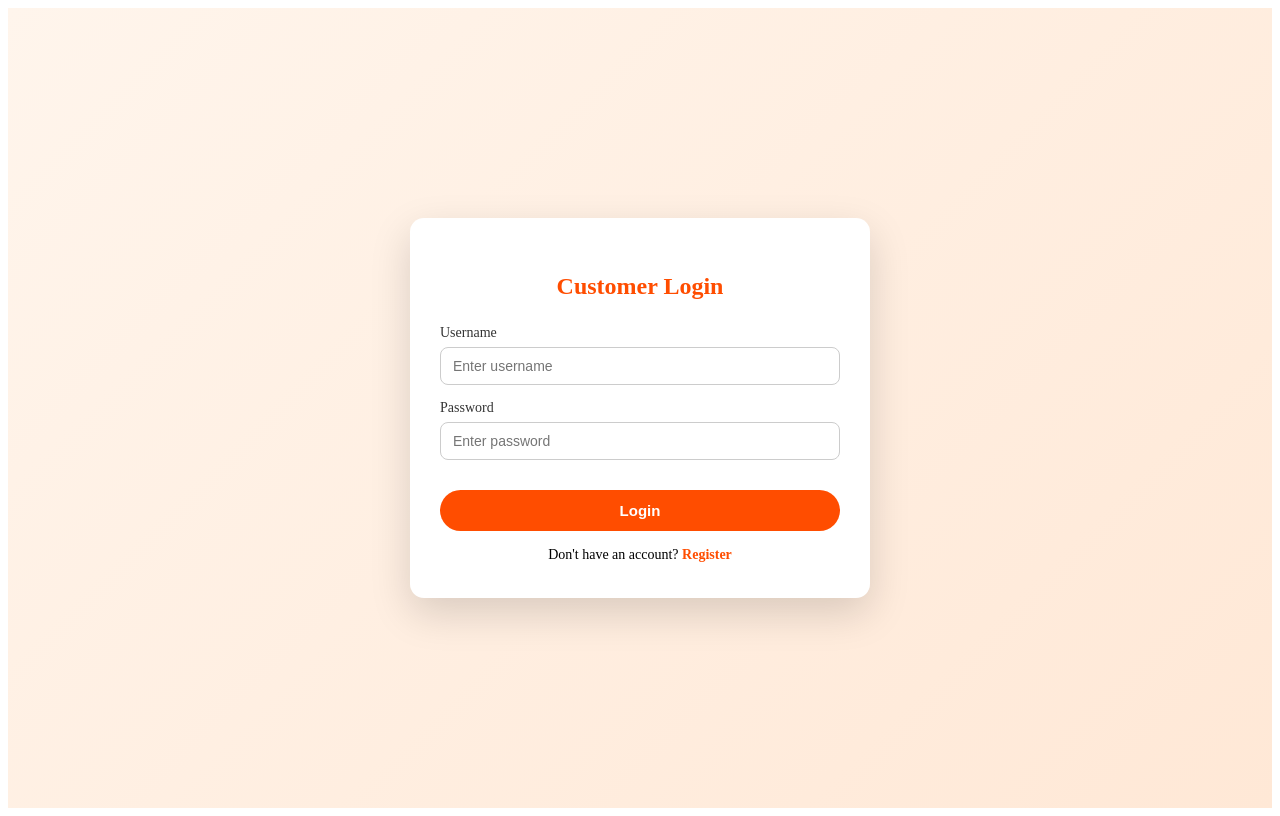
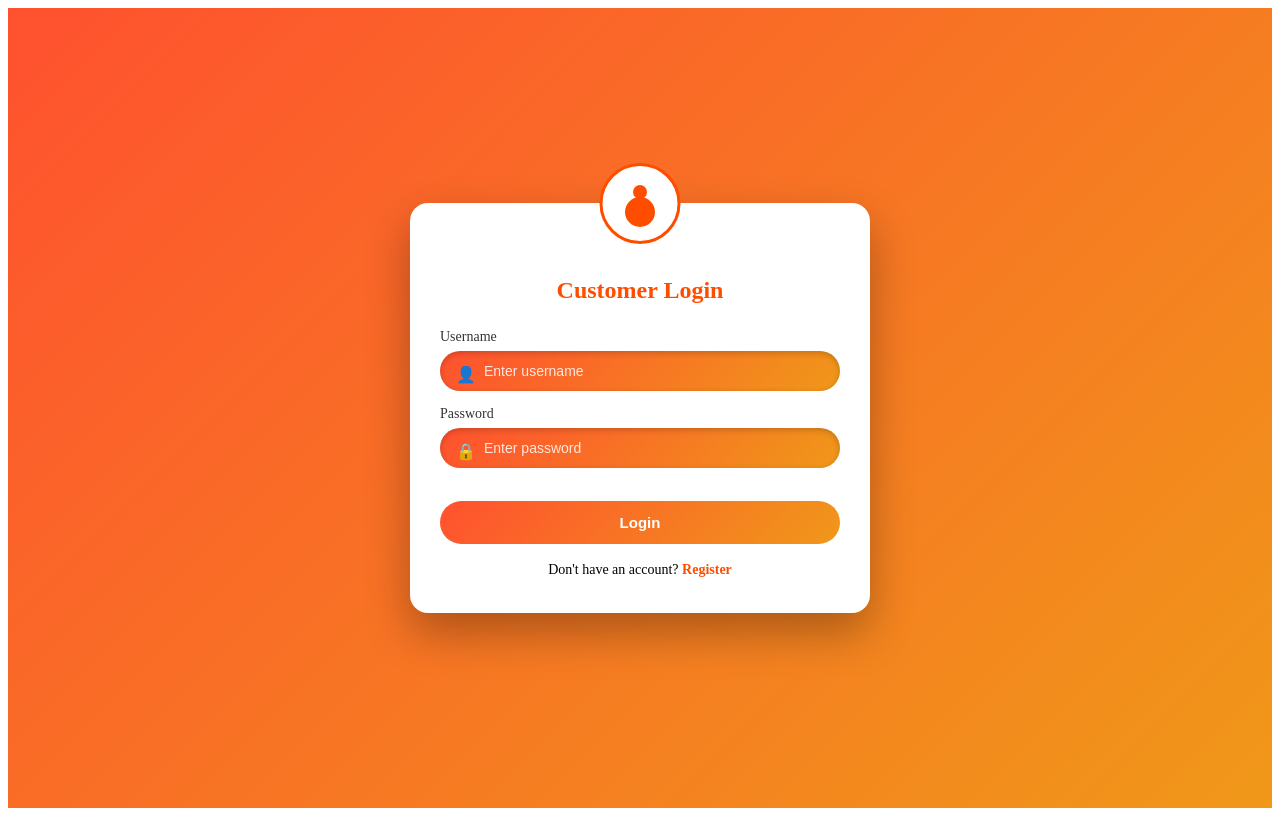
Before and after one commit to krinarank/leela_project_1, a Django app: page /accounts/login/ in a window 1280 px wide. Run offline with Django 5.2, Linux system fonts and the light colour scheme.

Commit message:
customer login

```diff
--- a/restaurant/static/accounts/customer_login.css
+++ b/restaurant/static/accounts/customer_login.css
@@ -1,7 +1,7 @@
 /* ================= LOGIN PAGE WRAPPER ================= */
 .login-page {
     min-height: 100vh;
-    background: linear-gradient(135deg, #fff5ec, #ffe8d6);
+    background: linear-gradient(135deg, #ff512f, #f09819);
     display: flex;
     align-items: center;
     justify-content: center;
@@ -9,12 +9,40 @@
 
 /* ================= LOGIN CARD ================= */
 .login-card {
-    background: #fff;
+    background: #ffffff;
     width: 100%;
     max-width: 400px;
-    padding: 35px 30px;
-    border-radius: 14px;
-    box-shadow: 0 15px 40px rgba(0,0,0,0.15);
+    padding: 55px 30px 35px;
+    border-radius: 18px;
+    box-shadow: 0 20px 45px rgba(0,0,0,0.3);
+    position: relative;
+}
+
+/* ================= USER ICON (ADMIN STYLE) ================= */
+.login-card::before {
+    content: "";
+    position: absolute;
+    top: -40px;
+    left: 50%;
+    transform: translateX(-50%);
+    width: 75px;
+    height: 75px;
+    border: 3px solid #ff4d00;
+    border-radius: 50%;
+    background: #fff;
+}
+
+.login-card::after {
+    content: "";
+    position: absolute;
+    top: -18px;
+    left: 50%;
+    transform: translateX(-50%);
+    width: 14px;
+    height: 14px;
+    background: #ff4d00;
+    border-radius: 50%;
+    box-shadow: 0 20px 0 8px #ff4d00;
 }
 
 /* ================= TITLE ================= */
@@ -40,39 +68,46 @@
 }
 
 /* ================= INPUT ================= */
+/* ================= GRADIENT INPUT (ADMIN STYLE) ================= */
 .form-group input {
     width: 100%;
-    padding: 10px 12px;
-    border-radius: 8px;
-    border: 1px solid #ccc;
+    padding: 12px 16px 12px 44px;
+    border-radius: 30px;
+    border: none;
     font-size: 14px;
+    color: #fff;
+    background: linear-gradient(135deg , #ff512f, #f09819);
+    box-shadow: inset 0 2px 6px rgba(0,0,0,0.2);
     transition: 0.3s;
 }
 
 .form-group input:focus {
-    border-color: #ff4d00;
     outline: none;
-    box-shadow: 0 0 0 2px rgba(255,122,24,0.15);
+    box-shadow: 0 0 0 3px rgba(255,77,0,0.35);
+}
+
+.form-group input::placeholder {
+    color: rgba(255,255,255,0.85);
 }
 
 /* ================= BUTTON ================= */
 .login-btn {
     width: 100%;
-    margin-top: 15px;
-    padding: 12px;
-    background: linear-gradient(135deg, #ff4d00, #ff4d00);
+    margin-top: 18px;
+    padding: 13px;
+    background: linear-gradient(135deg, #ff512f, #f09819);
     border: none;
     color: #fff;
     font-size: 15px;
     font-weight: 600;
-    border-radius: 25px;
+    border-radius: 30px;
     cursor: pointer;
     transition: 0.3s;
 }
 
 .login-btn:hover {
     transform: translateY(-2px);
-    box-shadow: 0 10px 20px rgba(255,122,24,0.4);
+    box-shadow: 0 12px 25px rgba(255,77,0,0.45);
 }
 
 /* ================= SUCCESS / ERROR MESSAGE ================= */
@@ -80,7 +115,7 @@
     background: #ffe6e6;
     color: #b71c1c;
     padding: 10px;
-    border-radius: 8px;
+    border-radius: 10px;
     font-size: 14px;
     margin-bottom: 15px;
     text-align: center;
@@ -89,7 +124,7 @@
 /* ================= REGISTER LINK ================= */
 .register-link {
     text-align: center;
-    margin-top: 15px;
+    margin-top: 18px;
     font-size: 14px;
 }
 
@@ -102,3 +137,26 @@
 .register-link a:hover {
     text-decoration: underline;
 }
+/* ================= INPUT ICONS ================= */
+.form-group:first-of-type,
+.form-group:nth-of-type(2) {
+    position: relative;
+}
+
+.form-group:first-of-type::before {
+    content: "👤";
+    position: absolute;
+    left: 16px;
+    top: 36px;
+    font-size: 16px;
+    color: #fff;
+}
+
+.form-group:nth-of-type(2)::before {
+    content: "🔒";
+    position: absolute;
+    left: 16px;
+    top: 36px;
+    font-size: 16px;
+    color: #fff;
+}
--- a/restaurant/templates/accounts/customer_login.html
+++ b/restaurant/templates/accounts/customer_login.html
@@ -1,9 +1,11 @@
 {% load static %}
-
 <link rel="stylesheet" href="{% static 'accounts/customer_login.css' %}">
 
 <div class="login-page">
     <div class="login-card">
+
+        <!-- LOGO -->
+
 
         <h2>Customer Login</h2>
 
```
